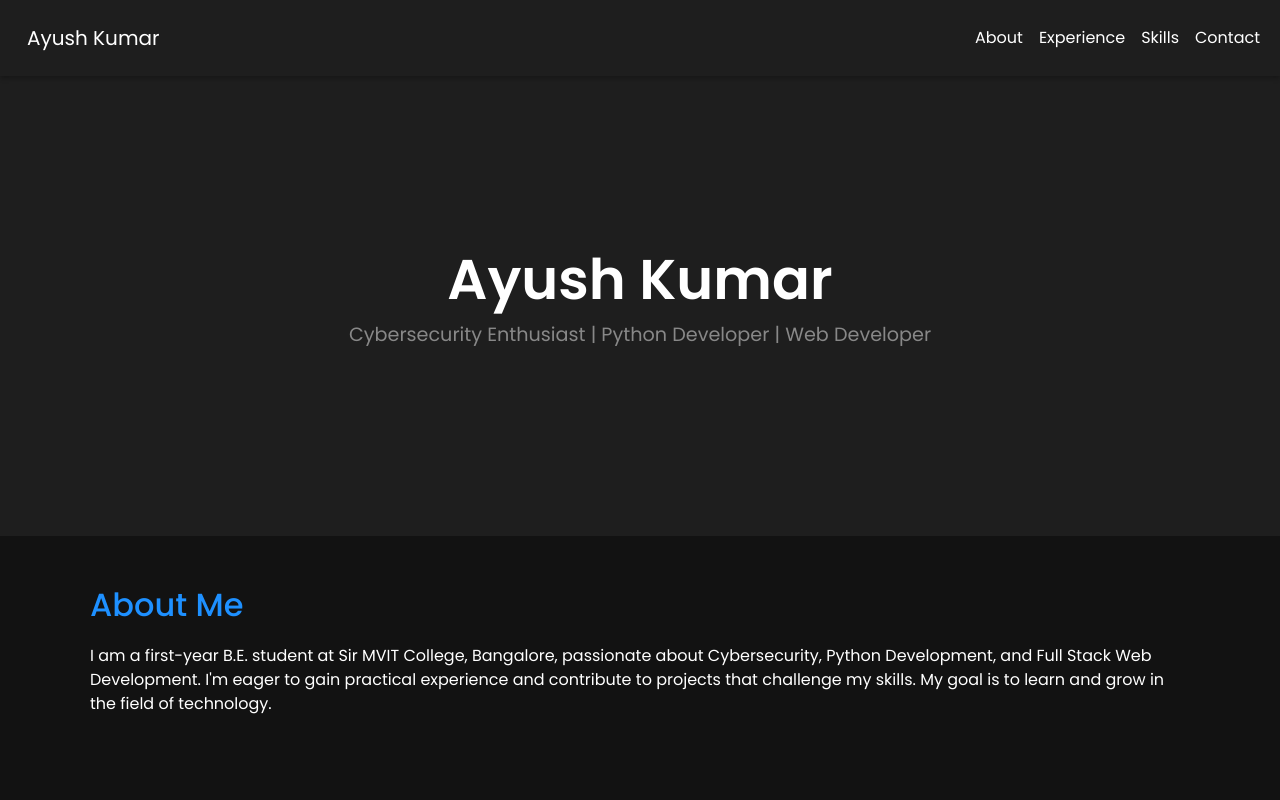
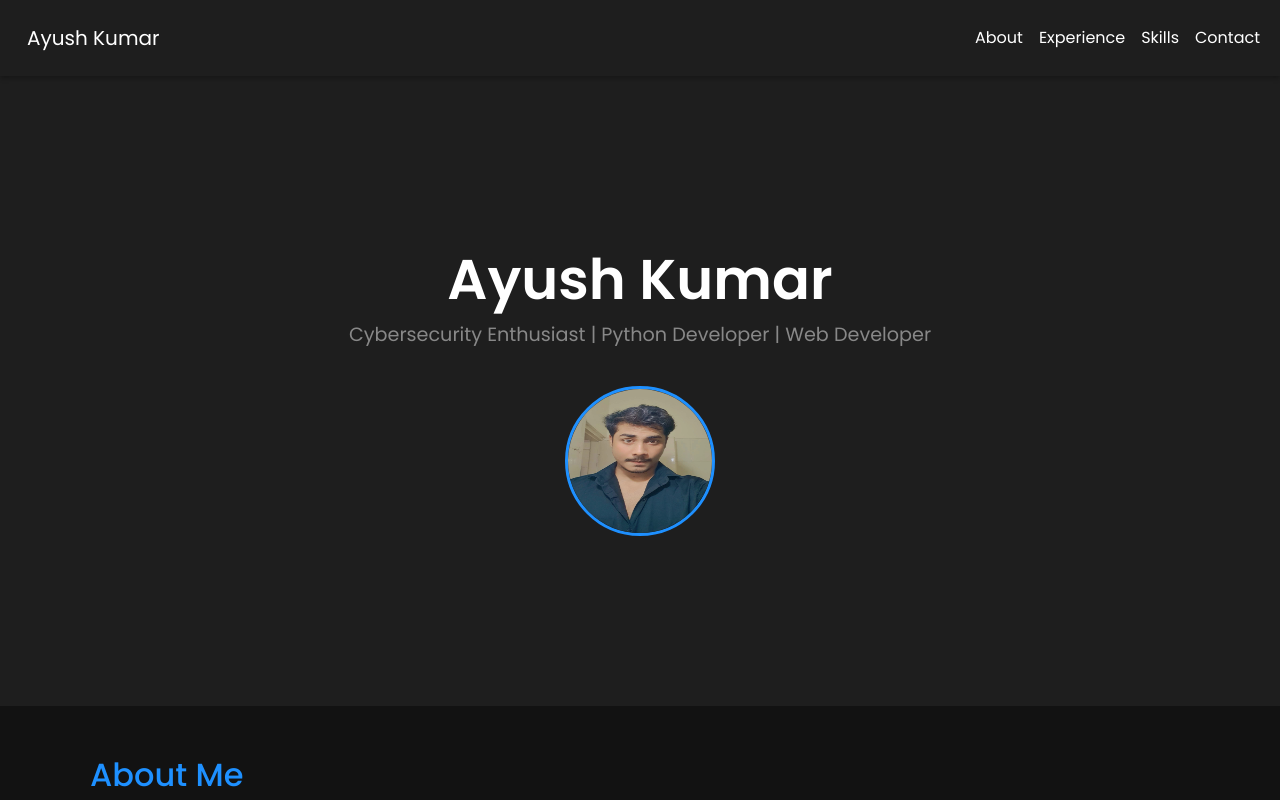
Before and after one commit to ojha13291/ojha13291.github.io, a plain HTML site: page index.html in a window 1280 px wide. Shown: the top 800 px of the page. Drawn offline with nearby package versions, Linux system fonts and the light colour scheme.

Commit message:
Update index.html
added my image to the portfolio

```diff
--- a/index.html
+++ b/index.html
@@ -39,6 +39,13 @@
     .header p {
       font-size: 1.2rem;
       color: #888;
+    }
+    .profile-photo {
+      border-radius: 50%;
+      width: 150px;
+      height: 150px;
+      margin-top: 20px;
+      border: 3px solid #1e90ff;
     }
     .section-title {
       font-size: 2rem;
@@ -128,6 +135,8 @@
     <div class="container">
       <h1>Ayush Kumar</h1>
       <p>Cybersecurity Enthusiast | Python Developer | Web Developer</p>
+      <!-- Add your photo here -->
+      <img src="https://raw.githubusercontent.com/ojha13291/ojha13291.github.io/main/my_photo.jpeg" alt="Ayush Kumar" class="profile-photo">
     </div>
   </header>
 
```
